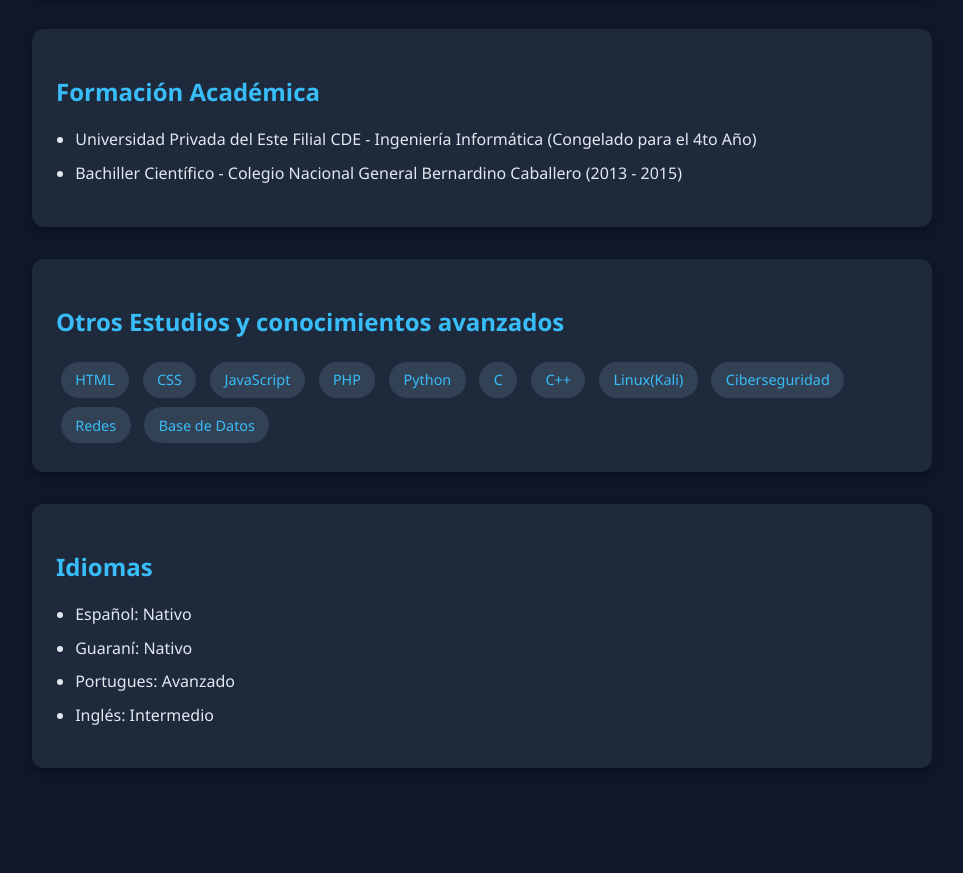
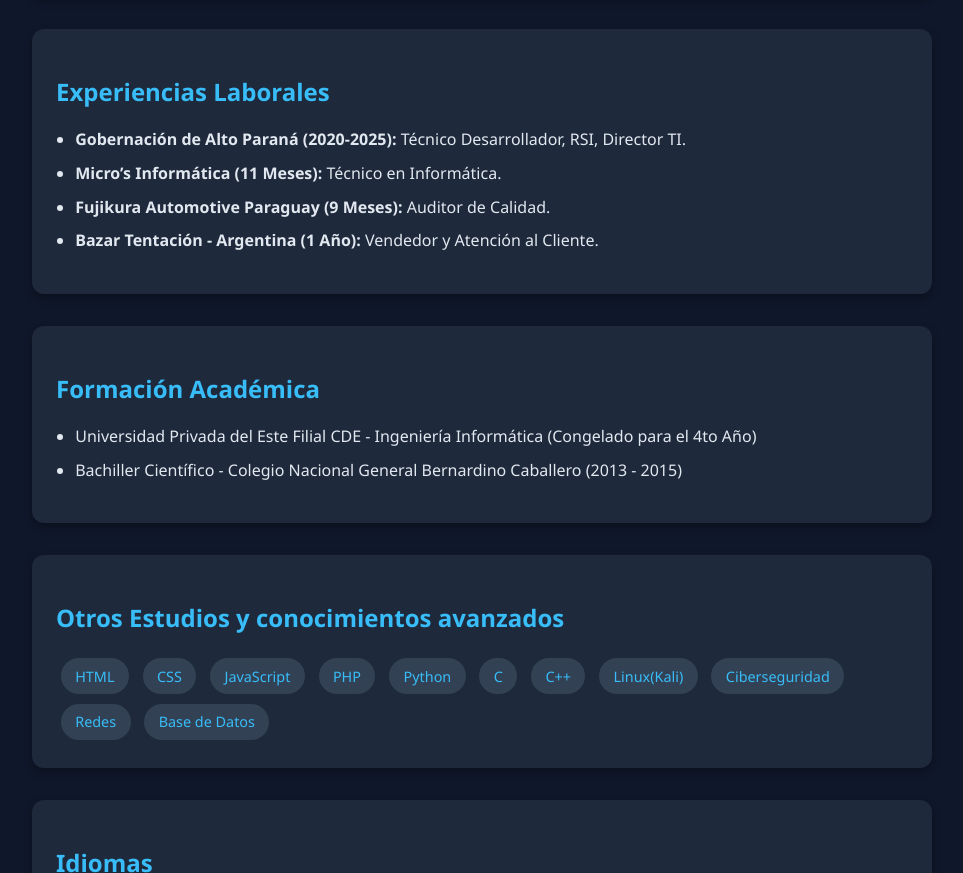
Before and after one commit to GustavoVelazquezSaavedra/curriculum, a plain HTML site: page index.html in a window 1280 px wide. Shown: the part 980-1853 px from the top of the page, without its empty margins (158-1121 px from the left). Drawn offline with Linux system fonts and the light colour scheme.

Commit message:
Update index.html
agrego experiencias laborales

```diff
--- a/index.html
+++ b/index.html
@@ -141,6 +141,16 @@
 
         <!--Experiencias-->
         <section>
+      <h2>Experiencias Laborales</h2>
+          <ul>
+            <li><strong>Gobernación de Alto Paraná (2020-2025):</strong> Técnico Desarrollador, RSI, Director TI.</li>
+            <li><strong>Micro’s Informática (11 Meses):</strong> Técnico en Informática.</li>
+            <li><strong>Fujikura Automotive Paraguay (9 Meses):</strong> Auditor de Calidad.</li>
+            <li><strong>Bazar Tentación - Argentina (1 Año):</strong> Vendedor y Atención al Cliente.</li>
+          </ul>
+        </section>
+        <!--Formacion-->
+        <section>
             <h2>Formación Académica</h2>
             <ul>
                 <li>Universidad Privada del Este Filial CDE - Ingeniería Informática (Congelado para el 4to Año)</li>
```
